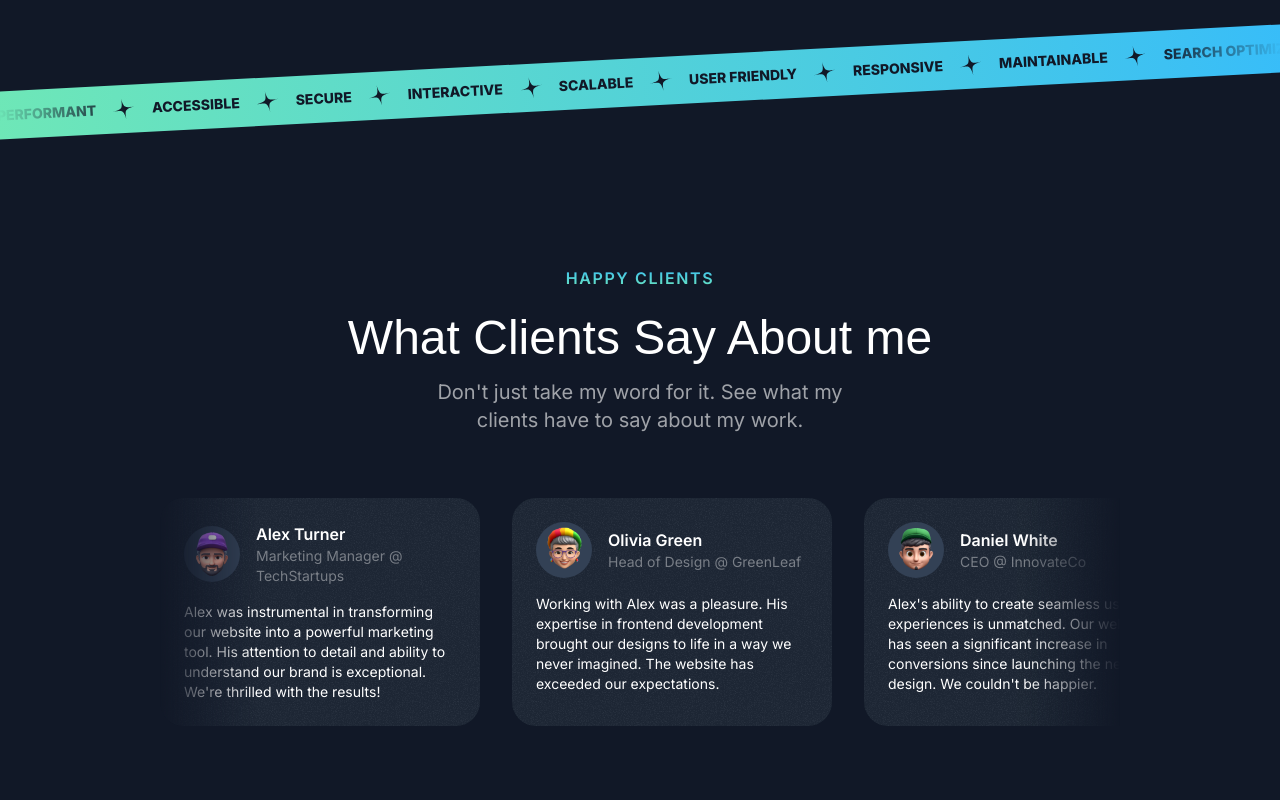
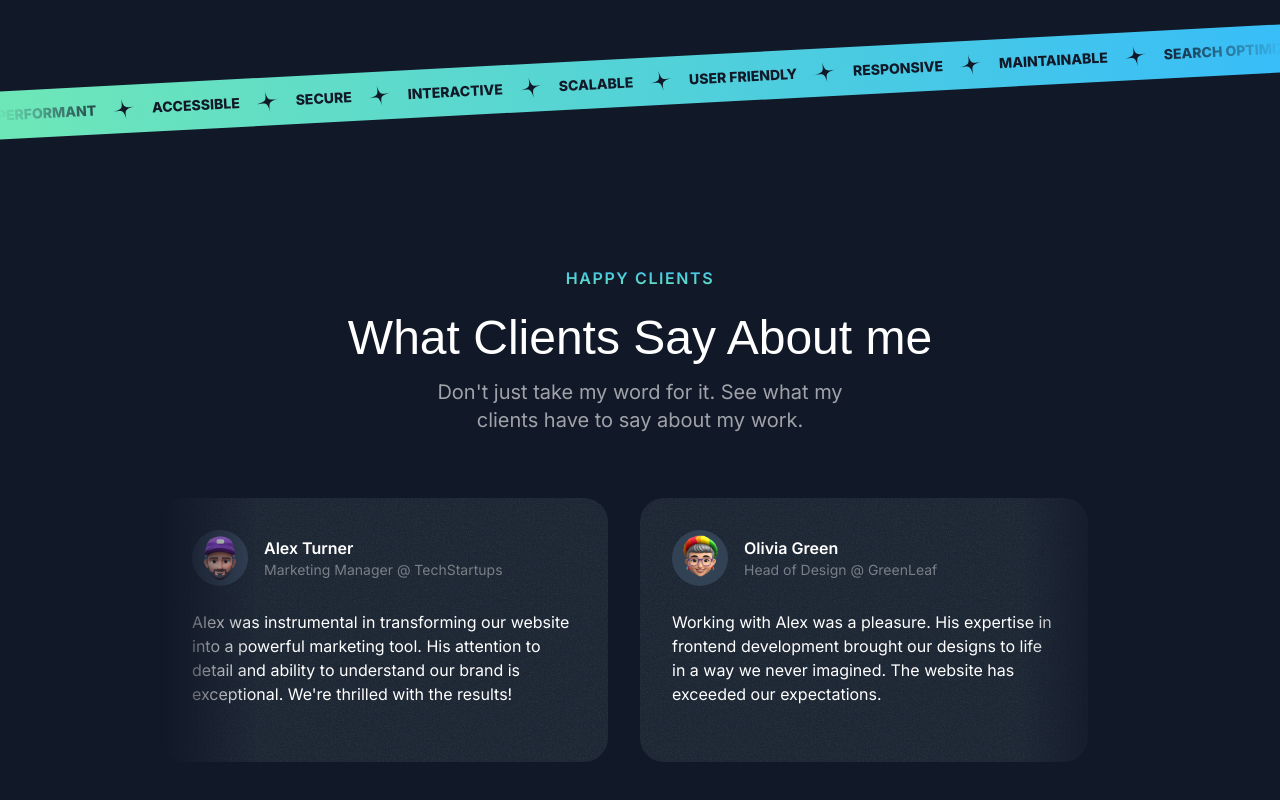
Before and after one commit to andrMaulana/single-page-portfolio, a Next.js app: page / in a window 1280 px wide. Shown: the part 2994-3794 px from the top of the page. Built offline with nearby package versions, Linux system fonts and the light colour scheme; a web font is replaced by a local one.

Commit message:
Fix: fix layout middle

```diff
--- a/src/sections/Testimonials.tsx
+++ b/src/sections/Testimonials.tsx
@@ -50,7 +50,7 @@
     <div className="mt-16 flex overflow-x-clip [mask-image:linear-gradient(to_right,transparent,black_10%,black_90%,transparent)]">
       <div className="flex gap-8 flex-none">
       {testimonials.map(testimonial => (
-     <Card key={testimonial.name} className="max-w-xs">
+     <Card key={testimonial.name} className="max-w-xs md:max-w-md md:p-8">
           <div className="flex gap-4 items-center">
           <div className="size-14 bg-slate-700 inline-flex items-center justify-center rounded-full flex-shrink-0">
             <Image src={testimonial.avatar} alt={testimonial.name} className="max-h-full" />
@@ -60,7 +60,7 @@
               <div className="text-sm text-white/40">{testimonial.position}</div>
             </div>
           </div>
-          <p className="mt-4 text-sm">{testimonial.text}</p>
+          <p className="mt-4 text-sm md:mt-6 md:text-base">{testimonial.text}</p>
         </Card>
       ))}
       </div>
```
